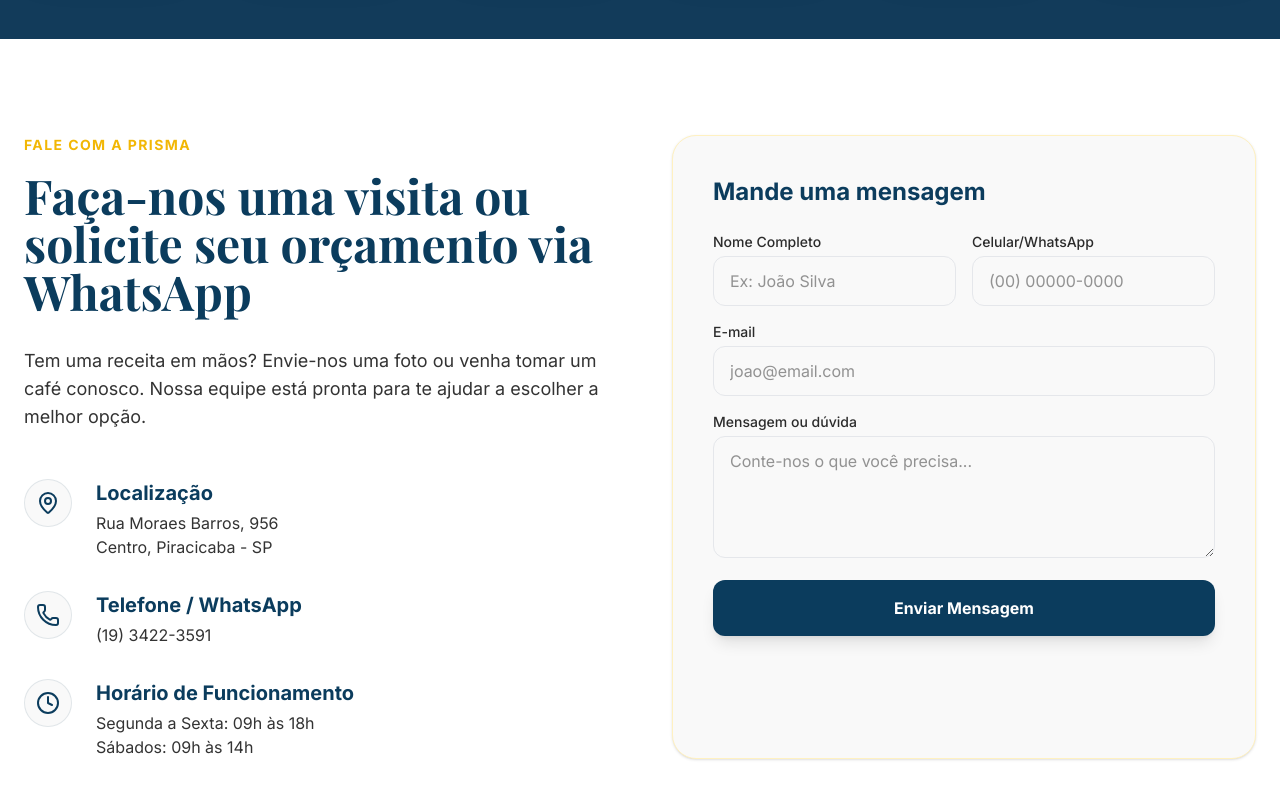
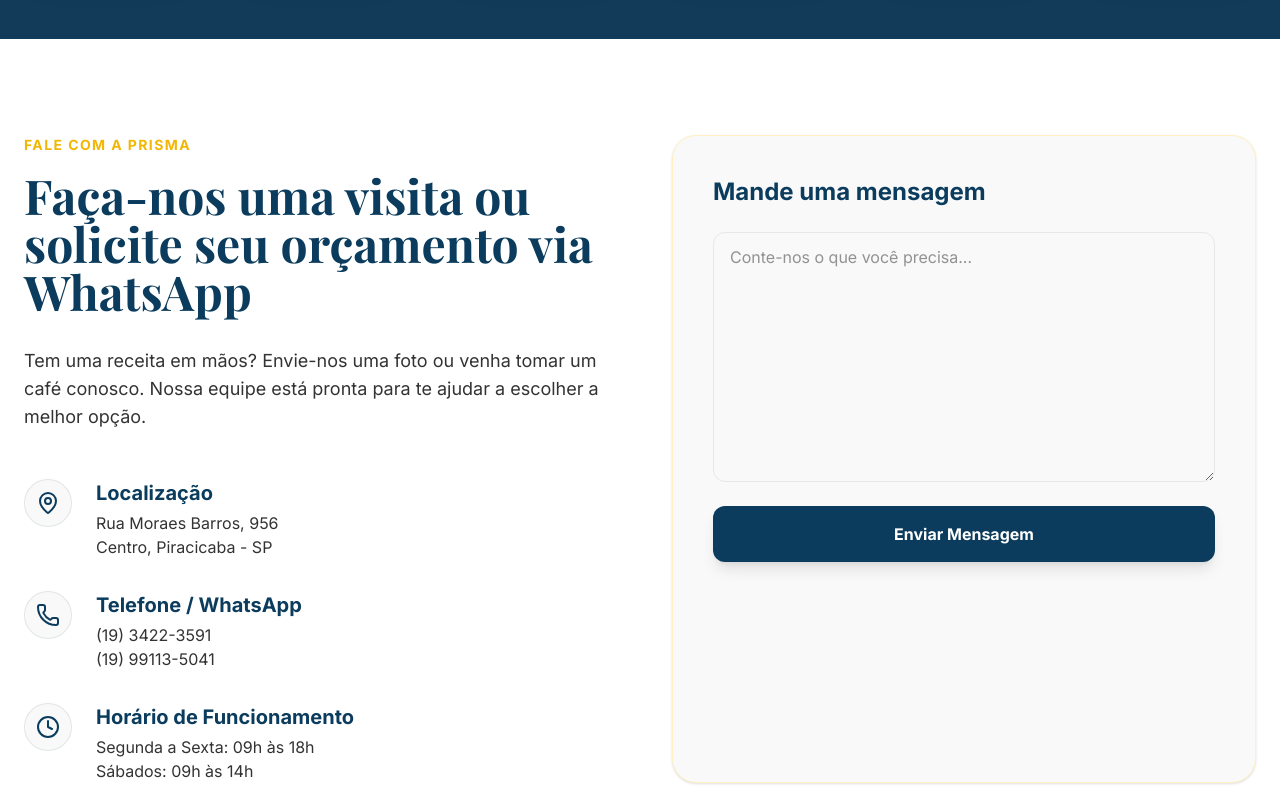
Before and after one commit to leocorder/otica-demo, a Next.js app: page / in a window 1280 px wide. Shown: the part 4000-4800 px from the top of the page. Built offline with nearby package versions, Linux system fonts and the light colour scheme; a web font is replaced by a local one.

Commit message:
feat: add whatsapp links

```diff
--- a/src/components/Contact.tsx
+++ b/src/components/Contact.tsx
@@ -1,7 +1,15 @@
-import React from "react";
+import React, { useState } from "react";
 import { Clock, MapPin, Phone } from "lucide-react";
 
+const whatsAppLink = (
+  number: number,
+  message: string | undefined = undefined,
+) =>
+  `https://wa.me/${number}${message ? `?text=${encodeURIComponent(message)}` : ""}`;
+
 export const Contact: React.FC = () => {
+  const [message, setMessage] = useState("");
+
   return (
     <div className="py-24 bg-white">
       <div className="container mx-auto px-6">
@@ -46,9 +54,9 @@
                     Telefone / WhatsApp
                   </h4>
                   <p className="text-prisma-gray-soft">
-                    (19) 3422-3591
+                    <a href="tel:+551934223591">(19) 3422-3591</a>
                     <br />
-                    {/* (21) 3333-4444 */}
+                    <a href={whatsAppLink(5519991135041)}>(19) 99113-5041</a>
                   </p>
                 </div>
               </div>
@@ -71,7 +79,7 @@
             </div>
           </div>
 
-          <div className="bg-prisma-off-white p-10 rounded-3xl shadow-sm border border-prisma-yellow-light">
+          {/* <div className="bg-prisma-off-white p-10 rounded-3xl shadow-sm border border-prisma-yellow-light">
             <h3 className="text-2xl font-bold text-prisma-blue mb-6">
               Mande uma mensagem
             </h3>
@@ -125,6 +133,31 @@
                 Enviar Mensagem
               </button>
             </form>
+          </div> */}
+          <div className="flex flex-col gap-6 bg-prisma-off-white p-10 rounded-3xl shadow-sm border border-prisma-yellow-light">
+            <h3 className="text-2xl font-bold text-prisma-blue">
+              Mande uma mensagem
+            </h3>
+            <textarea
+              rows={4}
+              className="flex-1 px-4 py-3 max-h-[250px] rounded-xl border border-gray-200 focus:ring-2 focus:ring-prisma-yellow focus:outline-none"
+              placeholder="Conte-nos o que você precisa..."
+              value={message}
+              onChange={(e) => setMessage(e.currentTarget.value)}
+            />
+            <button
+              type="button"
+              className="bg-prisma-blue hover:bg-prisma-blue-dark text-white font-bold py-4 rounded-xl transition-all shadow-lg hover:shadow-prisma-blue/30 cursor-pointer"
+              onClick={() => {
+                window.open(
+                  whatsAppLink(5519991135041, message || undefined),
+                  "_blank",
+                );
+                // setMessage("");
+              }}
+            >
+              Enviar Mensagem
+            </button>
           </div>
         </div>
 
@@ -140,6 +173,24 @@
             referrerPolicy="no-referrer-when-downgrade"
           ></iframe>
         </div>
+
+        {/* WhatsApp Button */}
+        {/* <div className="fixed bottom-0 right-0 m-8 z-99">
+          <a
+            href={whatsAppLink(5519991135041)}
+            target="_blank"
+            rel="noopener noreferrer"
+            className="flex items-center justify-center w-14 h-14 p-3 md:w-16 md:h-16 md:p-4  bg-[#25D366] text-white rounded-full shadow-lg transition-transform hover:scale-110"
+          >
+            <Image
+              src="/images/whatsapp.svg"
+              alt="WhatsApp"
+              width="24"
+              height="24"
+              className="w-full"
+            />
+          </a>
+        </div> */}
       </div>
     </div>
   );
--- a/src/components/ProductsShowcase.tsx
+++ b/src/components/ProductsShowcase.tsx
@@ -169,9 +169,12 @@
             Trabalhamos com as melhores marcas nacionais e internacionais.
           </p>
           {/* add "hover:grayscale-0" to show logo colors on hover */}
-          <div className="flex flex-wrap justify-center gap-12 opacity-30 grayscale transition-all duration-500">
+          <div className="flex flex-wrap justify-center gap-8 md:gap-12 opacity-30 grayscale transition-all duration-500">
             {brands.map((brand) => (
-              <div key={brand.alt} className="flex items-center w-25">
+              <div
+                key={brand.alt}
+                className="flex items-center w-25 aspect-square"
+              >
                 <Image
                   src={brand.src}
                   alt={brand.alt}
--- a/src/pages/index.tsx
+++ b/src/pages/index.tsx
@@ -10,7 +10,7 @@
   return (
     <div className="min-h-screen flex flex-col">
       <Header />
-      <main className="flex-grow">
+      <main className="grow">
         <section id="home">
           <Hero />
         </section>
```
Also changed, not shown: public/images/whatsapp.svg (added).
